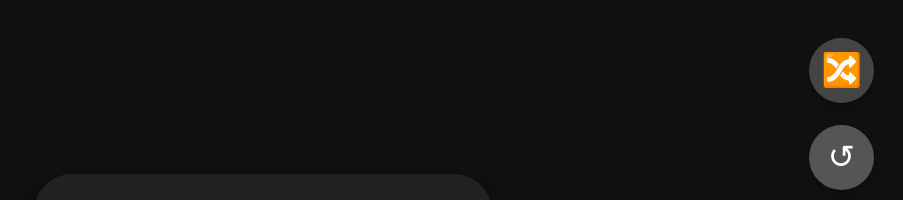
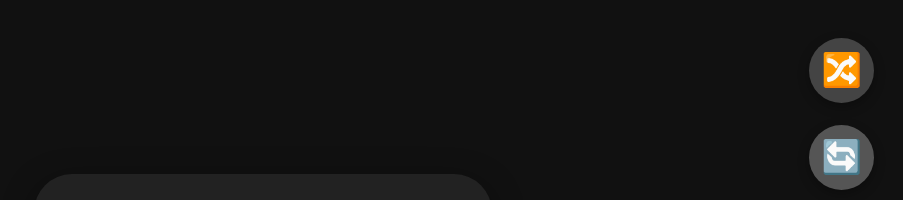
Before and after one commit to Ken2903/calculator_kit, a plain HTML site: page index.html in a window 1280 px wide. Shown: the top 200 px of the page, without its empty margins (377-1280 px from the left). Drawn offline with Linux system fonts and the light colour scheme.

Commit message:
Update index.html

```diff
--- a/index.html
+++ b/index.html
@@ -330,7 +330,7 @@ body {
 <body>
   <div class="button-float-container">
     <button id="shuffle-btn" title="Shuffle Number Pad">🔀</button>
-    <button id="reset-btn" title="Reset Number Pad">↺</button>
+    <button id="reset-btn" title="Reset Number Pad">🔄</button>
   </div>
   <div class="calculator-container">
     <div class="calculator">
```
